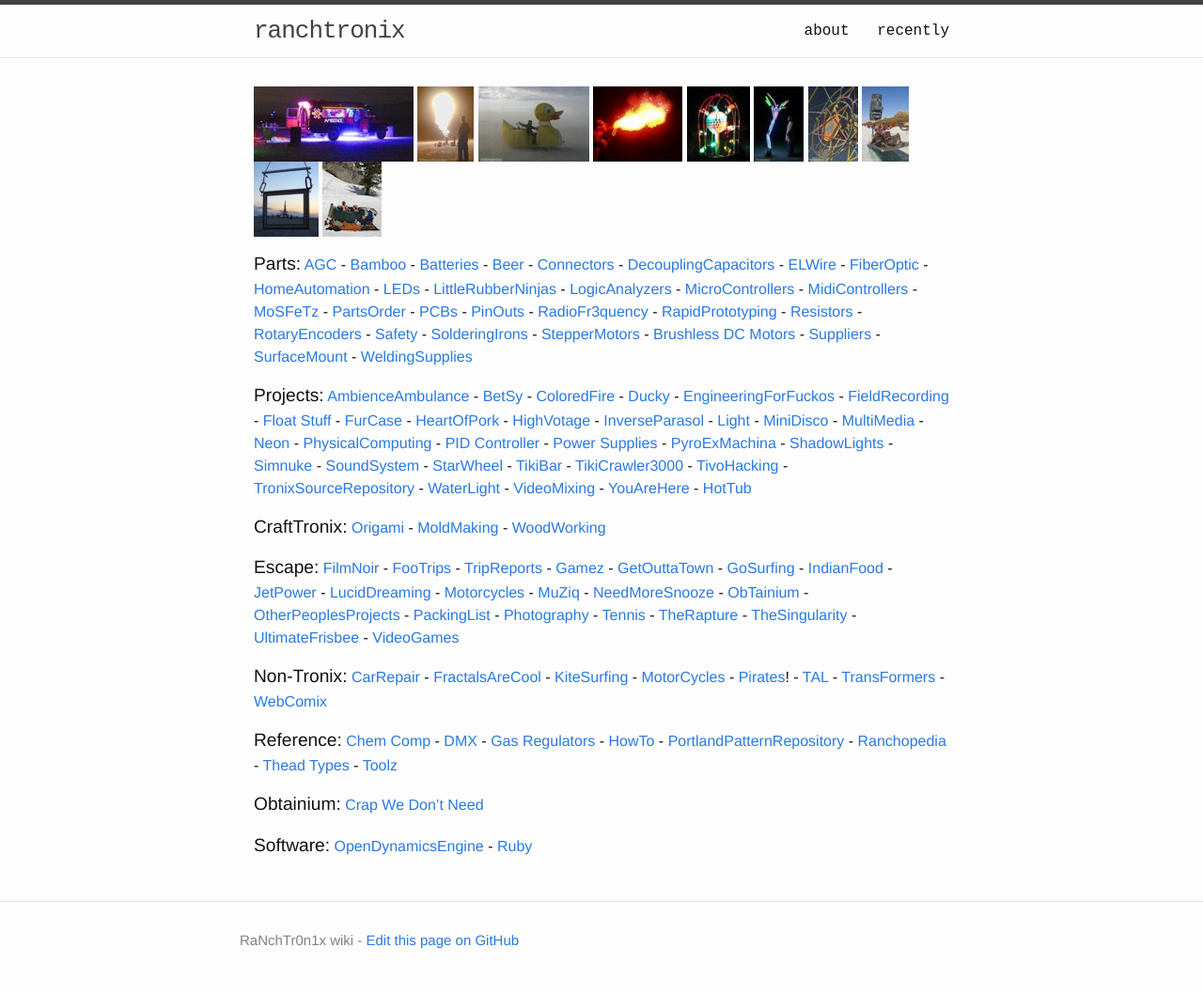
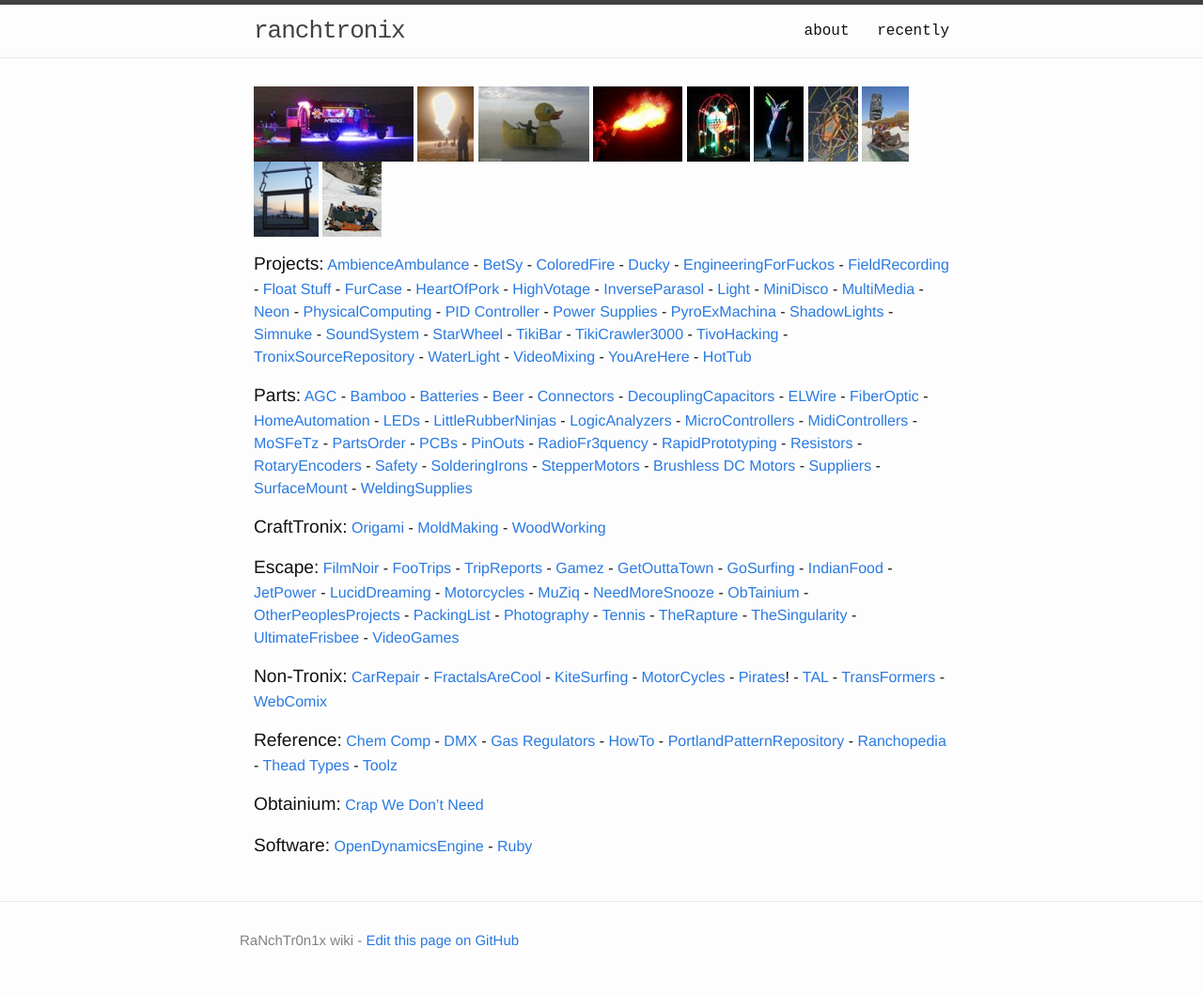
Before and after one commit to rajbot/ranchtronix, a Jekyll site: the page built from index.md, in a window 1280 px wide. Shown: the whole page at 94% size. Built offline with Jekyll 4.4.1, drawn with Linux system fonts in a browser that asks for light colours; Markdown is read by kramdown in place of the engine named in the settings.

```diff
--- a/index.md
+++ b/index.md
@@ -16,11 +16,10 @@ layout: default
 <a href="HotTub.html">![snowtub_thumb.jpg]({{ site.baseurl }}/images/snowtub_thumb.jpg)</a>
 
 
+<big>Projects:</big>  [AmbienceAmbulance](AmbienceAmbulance.html) - [BetSy](BetSy.html) - [ColoredFire](ColoredFire.html) - [Ducky](Ducky.html) - [EngineeringForFuckos](EngineeringForFuckos.html) - [FieldRecording](FieldRecording.html) - [Float Stuff](Float_Stuff.html) - [FurCase](FurCase.html) - [HeartOfPork](HeartOfPork.html) - [HighVotage](HighVotage.html) - [InverseParasol](InverseParasol.html) - [Light](Light.html) - [MiniDisco](MiniDisco.html) - [MultiMedia](MultiMedia.html) - [Neon](Neon.html) - [PhysicalComputing](PhysicalComputing.html) - [PID Controller](PID_Controller.html) - [Power Supplies](Power_Supplies.html) - [PyroExMachina](PyroExMachina.html) - [ShadowLights](ShadowLights.html) - [Simnuke](Simnuke.html) - [SoundSystem](SoundSystem.html) - [StarWheel](StarWheel.html) - [TikiBar](TikiBar.html) - [TikiCrawler3000](TikiCrawler3000.html) - [TivoHacking](TivoHacking.html) - [TronixSourceRepository](TronixSourceRepository.html) - [WaterLight](WaterLight.html) - [VideoMixing](VideoMixing.html) - [YouAreHere](YouAreHere.html) - [HotTub](HotTub.html)
+
 <big>Parts:</big>
 [AGC](AGC.html) - [Bamboo](Bamboo.html) - [Batteries](Batteries.html) - [Beer](Beer.html) - [Connectors](Connectors.html) - [DecouplingCapacitors](DecouplingCapacitors.html) - [ELWire](ELWire.html) - [FiberOptic](FiberOptic.html) - [HomeAutomation](HomeAutomation.html) - [LEDs](LEDs.html) - [LittleRubberNinjas](LittleRubberNinjas.html) - [LogicAnalyzers](LogicAnalyzers.html) - [MicroControllers](MicroControllers.html) - [MidiControllers](MidiControllers.html) - [MoSFeTz](MoSFeTz.html) - [PartsOrder](PartsOrder.html) - [PCBs](PCBs.html) - [PinOuts](PinOuts.html) - [RadioFr3quency](RadioFr3quency.html) - [RapidPrototyping](RapidPrototyping.html) - [Resistors](Resistors.html) - [RotaryEncoders](RotaryEncoders.html) - [Safety](Safety.html) - [SolderingIrons](SolderingIrons.html) - [StepperMotors](StepperMotors.html) - [Brushless DC Motors](Brushless_DC_Motors.html) - [Suppliers](Suppliers.html) -  [SurfaceMount](SurfaceMount.html) - [WeldingSupplies](WeldingSupplies.html)
-
-
-<big>Projects:</big>  [AmbienceAmbulance](AmbienceAmbulance.html) - [BetSy](BetSy.html) - [ColoredFire](ColoredFire.html) - [Ducky](Ducky.html) - [EngineeringForFuckos](EngineeringForFuckos.html) - [FieldRecording](FieldRecording.html) - [Float Stuff](Float_Stuff.html) - [FurCase](FurCase.html) - [HeartOfPork](HeartOfPork.html) - [HighVotage](HighVotage.html) - [InverseParasol](InverseParasol.html) - [Light](Light.html) - [MiniDisco](MiniDisco.html) - [MultiMedia](MultiMedia.html) - [Neon](Neon.html) - [PhysicalComputing](PhysicalComputing.html) - [PID Controller](PID_Controller.html) - [Power Supplies](Power_Supplies.html) - [PyroExMachina](PyroExMachina.html) - [ShadowLights](ShadowLights.html) - [Simnuke](Simnuke.html) - [SoundSystem](SoundSystem.html) - [StarWheel](StarWheel.html) - [TikiBar](TikiBar.html) - [TikiCrawler3000](TikiCrawler3000.html) - [TivoHacking](TivoHacking.html) - [TronixSourceRepository](TronixSourceRepository.html) - [WaterLight](WaterLight.html) - [VideoMixing](VideoMixing.html) - [YouAreHere](YouAreHere.html) - [HotTub](HotTub.html)
 
 <big>CraftTronix:</big> [Origami](Origami.html) - [MoldMaking](MoldMaking.html) - [WoodWorking](WoodWorking.html)
 
```
